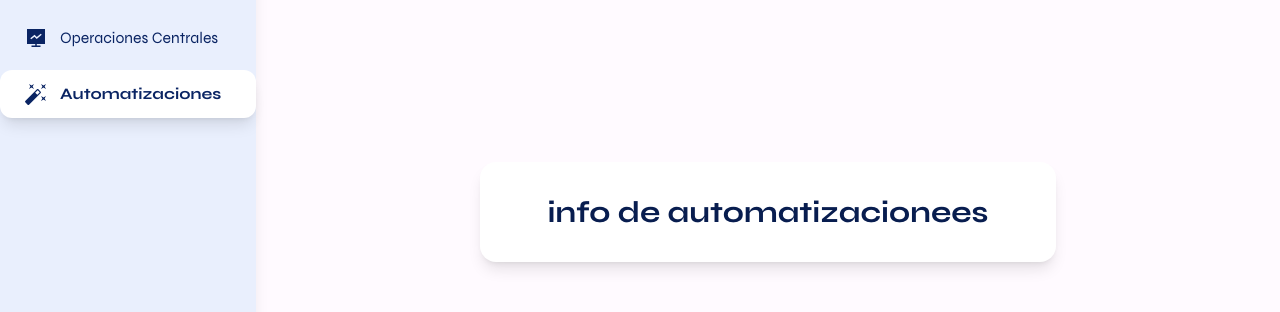
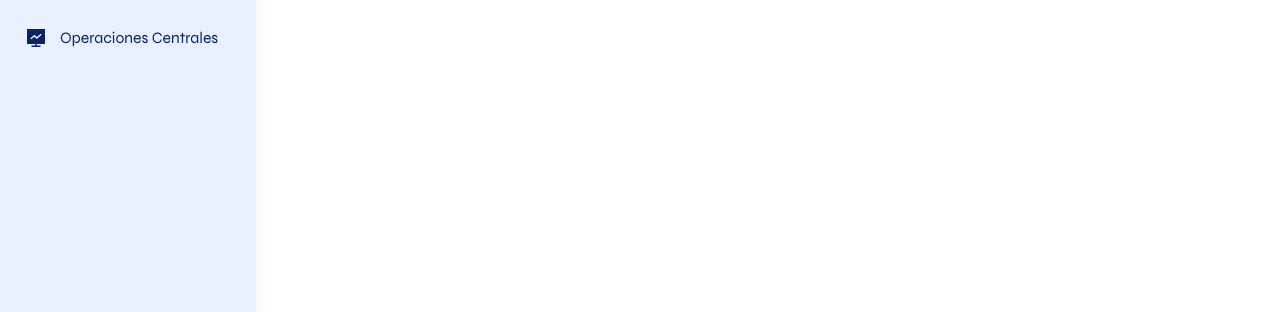
Before and after one commit to iadev2005/UcaBytes, a React (Vite) app in the folder frontend/: page /automations in a window 1280 px wide. Shown: the part 258-570 px from the top of the page. Built offline with nearby package versions, Linux system fonts and the light colour scheme.

Commit message:
del: sección de automatizaciones

```diff
--- a/frontend/src/components/Sidebar.tsx
+++ b/frontend/src/components/Sidebar.tsx
@@ -1,4 +1,4 @@
-import { HomeIcon, DashboardIcon, MegaphoneIcon, ServicesIcon, OperationsIcon, AutomationIcon, ConfigurationIcon } from '../icons';
+import { HomeIcon, DashboardIcon, MegaphoneIcon, ServicesIcon, OperationsIcon, ConfigurationIcon } from '../icons';
 import { motion } from 'framer-motion';
 import { Link, useLocation } from 'react-router-dom';
 import { useState, type Dispatch, type SetStateAction } from 'react';
@@ -64,13 +64,6 @@ export default function Sidebar({ onCollapse }: SidebarProps) {
             active={location.pathname === '/central-operations'}
             isCollapsed={isCollapsed}
           />
-          <SidebarLink
-            to="/automations"
-            icon={AutomationIcon}
-            label="Automatizaciones"
-            active={location.pathname === '/automations'}
-            isCollapsed={isCollapsed}
-          />
         </nav>
         <div className="flex-1" />
         <nav className="flex flex-col gap-2 mb-8">
--- a/frontend/src/pages/Automations.tsx
+++ /dev/null
@@ -1,9 +0,0 @@
-export default function Automations() {
-  return (
-    <div className="min-h-screen flex flex-col items-center justify-center bg-[var(--color-background)] p-8">
-      <div className="max-w-xl w-full bg-white rounded-2xl shadow-lg p-8 flex flex-col items-center gap-6">
-        <h1 className="text-3xl font-bold text-[var(--color-primary-700)]">info de automatizacionees</h1>
-      </div>
-    </div>
-  );
-}
```
